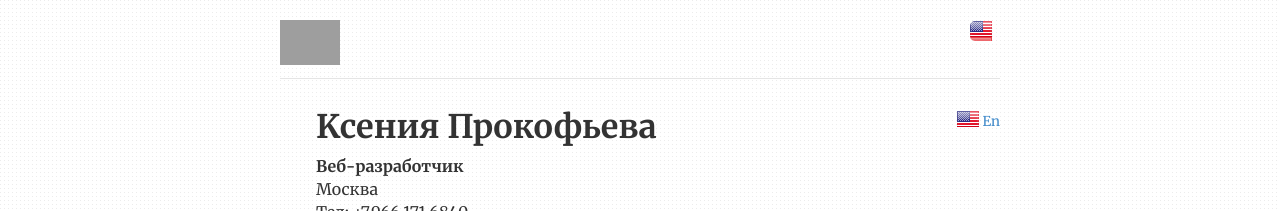
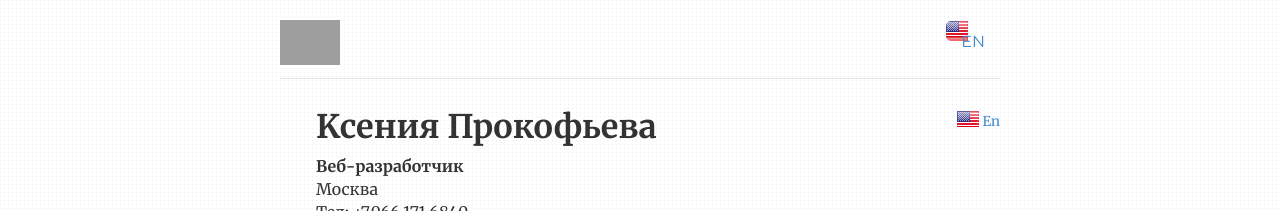
Before and after one commit to cvkp/cvkp.github.io, a Jekyll site: the page built from index.html, in a window 1280 px wide. Shown: the top 211 px of the page. Built offline with Jekyll 4.4.1, drawn with Linux system fonts in a browser that asks for light colours; nearby versions of some CDN libraries; the list of posts is cut into pages by our own code; grey boxes are pictures that could not be loaded.

Commit message:
Update header.html

```diff
--- a/_includes/header.html
+++ b/_includes/header.html
@@ -13,7 +13,7 @@
 
 
 
-        <li class="pull-right languages" id="languages"  {{ page.cv }}"><a href="/" class="en" title="CV"></a></li>
+        <li class="pull-right languages" id="languages"  {{ page.cv }}"><a href="/" class="en" title="en">en</a></li>
 
 
       <!--  <li class="pull-right {{ page.contact }}"><a href="/contact" title="Contact">Contact</a></li> -->
```
